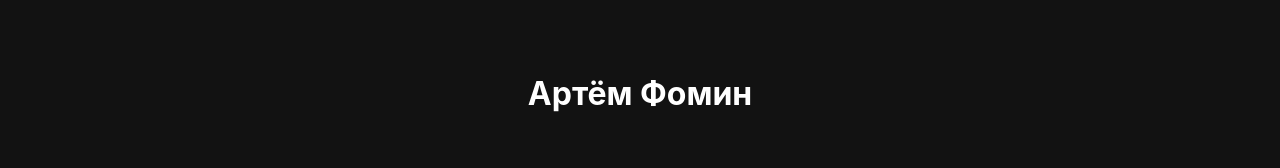
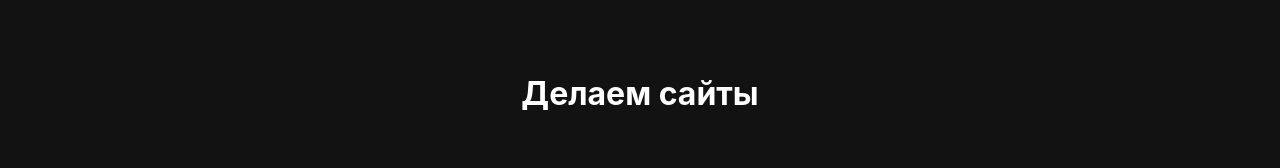
Before and after one commit to RadrigoFomins/Portfolio, a plain HTML site: page index.html in a window 1280 px wide. Shown: the part 336-504 px from the top of the page. Drawn offline with Linux system fonts and the light colour scheme.

Commit message:
Доработка

```diff
--- a/index.html
+++ b/index.html
@@ -18,7 +18,7 @@
 		</ul>
 	</nav>
 	<header class="header">
-		<h1>Артём Фомин</h1>
+		<h1>Делаем сайты</h1>
 	</header>
 	<main></main>
 	<footer></footer>
```
